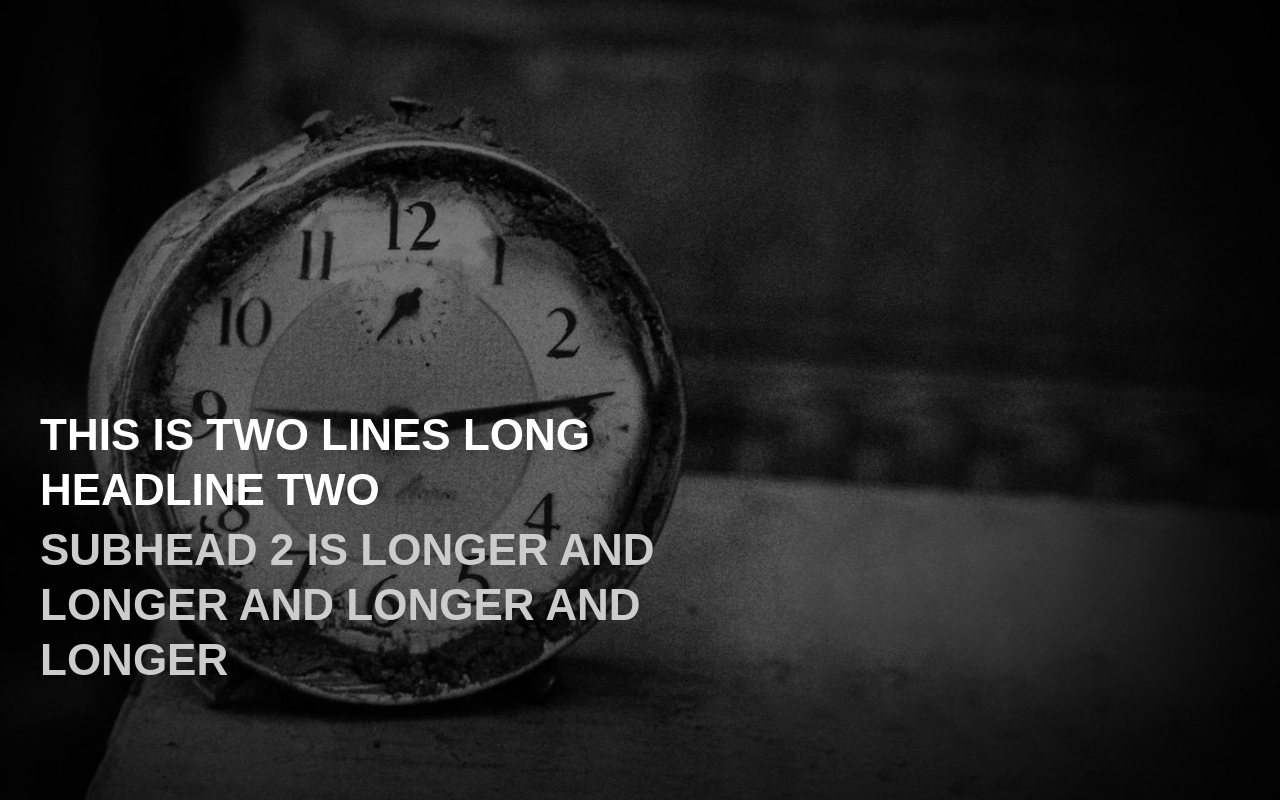
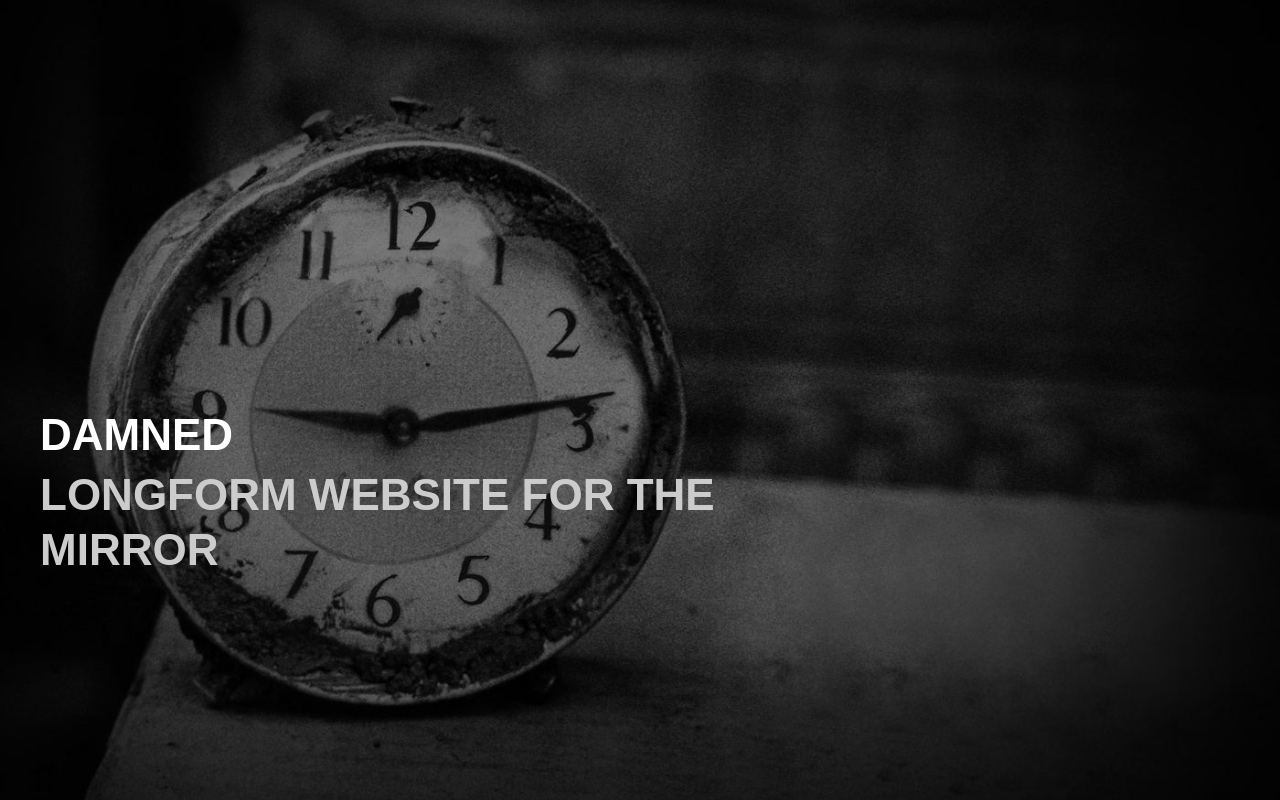
Before and after one commit to renduh/renduh.github.io, a plain HTML site: page newline.html in a window 1280 px wide. Drawn offline with nearby package versions, Linux system fonts and the light colour scheme.

Commit message:
added titles

```diff
--- a/newline.html
+++ b/newline.html
@@ -210,8 +210,8 @@ function changeBackground(img) {
 
 
 
-var headline_array = ["This is a long string project headline", "This is two lines long headline two", "This is two lines long headline Head 3", "This is two lines long headline Head 4 head headh head"];
-var subhead_array = ["Subhead 1 is longer and longer and longer and longer", "Subhead 2 is longer and longer and longer and longer", "Subhead 3 is longer and longer and longer and longer", "Subhead 4 is longer and longer and longer and longer"];
+var headline_array = ["Aberfan and other Shorthand stories", "Damned", "The Wigan Pier Project", "Image makers"];
+var subhead_array = ["Longform stories for Reach regionals made with Shorthand", "Longform website for The Mirror", "Special project website for The Mirror", "Software developed for Reach regionals"];
 var image_array = ["img/black.jpg", "img/aberfan.jpg", "img/black.jpg", "img/blue.jpg"];
 
 
```
